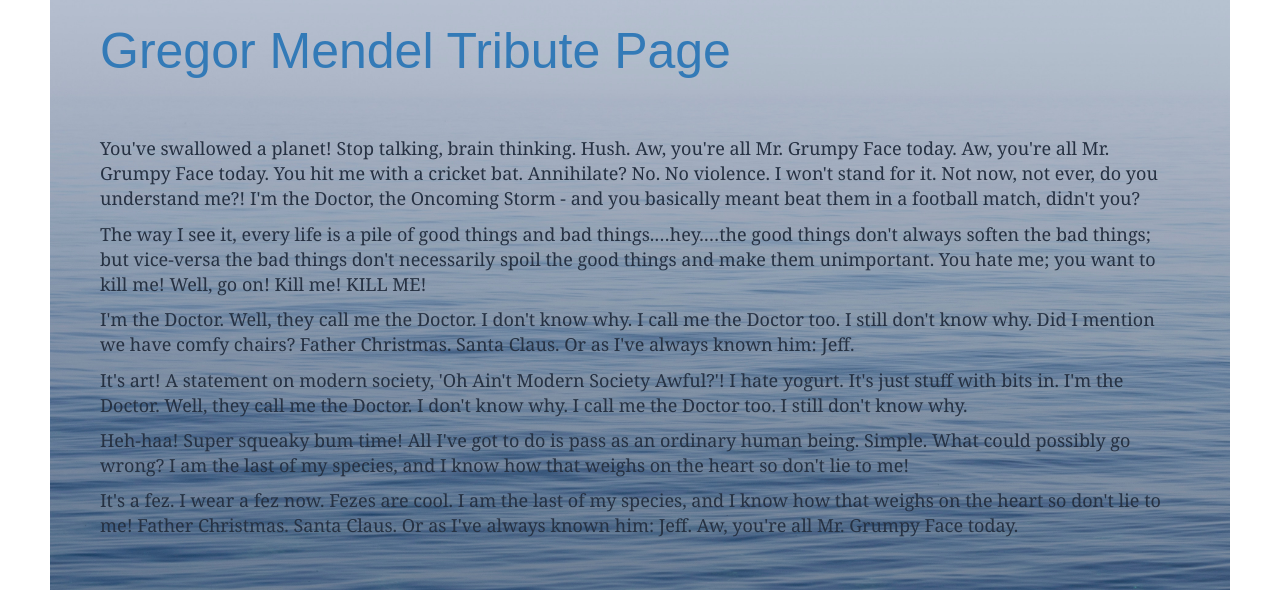
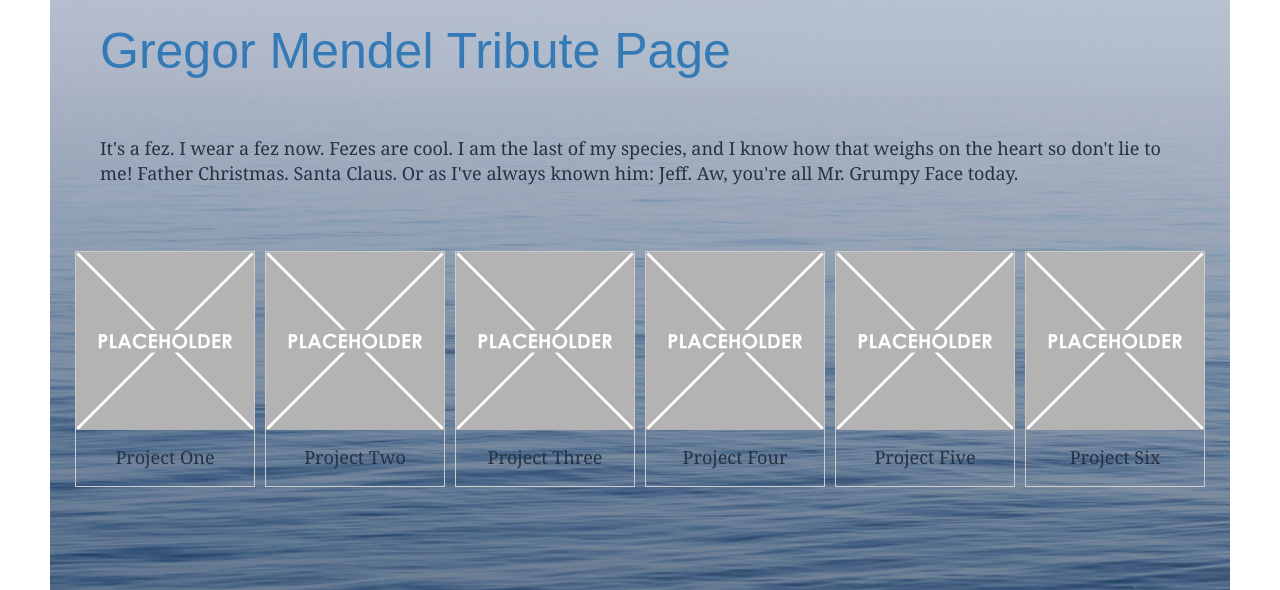
Before and after one commit to ribex/personal-portfolio-page, a plain HTML site: page index.html in a window 1280 px wide. Shown: the part 1040-1630 px from the top of the page. Drawn offline with nearby package versions, Linux system fonts and the light colour scheme.

Commit message:
Add placeholder images in a gallery

```diff
--- a/css/style.css
+++ b/css/style.css
@@ -8,7 +8,9 @@
   margin: 50px;
 }
 
-
+img {
+    display: inline-block;
+}
 
 
 .navbar-toggle .icon-bar {
@@ -71,6 +73,10 @@ h2 {
     background-color: #717d91;
     background-size: 1500px;
   }
+  #portfolio-images {
+    margin: 10px;
+    padding: 10px;
+  }
   #contact {
     padding-top:50px;
     height:800px;
@@ -80,3 +86,49 @@ h2 {
     background-color: #444c59;
     background-size: 1500px;
   }
+
+
+div.gallery {
+    margin: 5px;
+    border: 1px solid #ccc;
+    float: left;
+    width: 180px;
+}
+
+div.gallery:hover {
+    border: 1px solid #777;
+}
+
+div.gallery img {
+    width: 100%;
+    height: auto;
+}
+
+div.desc {
+    padding: 15px;
+    text-align: center;
+}
+.responsive {
+    padding: 0 6px;
+    float: left;
+    width: 24.99999%;
+}
+
+@media only screen and (max-width: 700px){
+    .responsive {
+        width: 49.99999%;
+        margin: 6px 0;
+    }
+}
+
+@media only screen and (max-width: 500px){
+    .responsive {
+        width: 100%;
+    }
+}
+
+.clearfix:after {
+    content: "";
+    display: table;
+    clear: both;
+}
--- a/index.html
+++ b/index.html
@@ -58,13 +58,68 @@
     <a href="https://ribex.github.io/tribute-page/" target="_blank">Gregor Mendel Tribute Page</a>
   </article>
   <article>
-    <p>You've swallowed a planet! Stop talking, brain thinking. Hush. Aw, you're all Mr. Grumpy Face today. Aw, you're all Mr. Grumpy Face today. You hit me with a cricket bat. Annihilate? No. No violence. I won't stand for it. Not now, not ever, do you understand me?! I'm the Doctor, the Oncoming Storm - and you basically meant beat them in a football match, didn't you?</p>
-    <p>The way I see it, every life is a pile of good things and bad things.…hey.…the good things don't always soften the bad things; but vice-versa the bad things don't necessarily spoil the good things and make them unimportant. You hate me; you want to kill me! Well, go on! Kill me! KILL ME!</p>
-    <p>I'm the Doctor. Well, they call me the Doctor. I don't know why. I call me the Doctor too. I still don't know why. Did I mention we have comfy chairs? Father Christmas. Santa Claus. Or as I've always known him: Jeff.</p>
-    <p>It's art! A statement on modern society, 'Oh Ain't Modern Society Awful?'! I hate yogurt. It's just stuff with bits in. I'm the Doctor. Well, they call me the Doctor. I don't know why. I call me the Doctor too. I still don't know why.</p>
-    <p>Heh-haa! Super squeaky bum time! All I've got to do is pass as an ordinary human being. Simple. What could possibly go wrong? I am the last of my species, and I know how that weighs on the heart so don't lie to me!</p>
+    <!--<p>You've swallowed a planet! Stop talking, brain thinking. Hush. Aw, you're all Mr. Grumpy Face today. Aw, you're all Mr. Grumpy Face today. You hit me with a cricket bat. Annihilate? No. No violence. I won't stand for it. Not now, not ever, do you understand me?! I'm the Doctor, the Oncoming Storm - and you basically meant beat them in a football match, didn't you?</p>-->
+    <!--<p>The way I see it, every life is a pile of good things and bad things.…hey.…the good things don't always soften the bad things; but vice-versa the bad things don't necessarily spoil the good things and make them unimportant. You hate me; you want to kill me! Well, go on! Kill me! KILL ME!</p>-->
+    <!--<p>I'm the Doctor. Well, they call me the Doctor. I don't know why. I call me the Doctor too. I still don't know why. Did I mention we have comfy chairs? Father Christmas. Santa Claus. Or as I've always known him: Jeff.</p>-->
+    <!--<p>It's art! A statement on modern society, 'Oh Ain't Modern Society Awful?'! I hate yogurt. It's just stuff with bits in. I'm the Doctor. Well, they call me the Doctor. I don't know why. I call me the Doctor too. I still don't know why.</p>-->
+    <!--<p>Heh-haa! Super squeaky bum time! All I've got to do is pass as an ordinary human being. Simple. What could possibly go wrong? I am the last of my species, and I know how that weighs on the heart so don't lie to me!</p>-->
     <p>It's a fez. I wear a fez now. Fezes are cool. I am the last of my species, and I know how that weighs on the heart so don't lie to me! Father Christmas. Santa Claus. Or as I've always known him: Jeff. Aw, you're all Mr. Grumpy Face today.</p>
   </article>
+
+  <article id="portfolio-images">
+    <!--<img src="images/placeholder.png" alt-text="placeholder" height="200" width="200">-->
+    <!--<img src="images/placeholder.png" alt-text="placeholder" height="200" width="200">-->
+    <!--<img src="images/placeholder.png" alt-text="placeholder" height="200" width="200">-->
+    <!--<img src="images/placeholder.png" alt-text="placeholder" height="200" width="200">-->
+    <!--<img src="images/placeholder.png" alt-text="placeholder" height="200" width="200">-->
+    <!--<img src="images/placeholder.png" alt-text="placeholder" height="200" width="200">-->
+
+    <div class="gallery">
+      <a target="_blank" href="images/placeholder.png">
+        <img src="images/placeholder.png" alt="Project One" width="150" height="150">
+      </a>
+      <div class="desc">Project One</div>
+    </div>
+
+    <div class="gallery">
+      <a target="_blank" href="images/placeholder.png">
+        <img src="images/placeholder.png" alt="Project Two" width="150" height="150">
+      </a>
+      <div class="desc">Project Two</div>
+    </div>
+
+    <div class="gallery">
+      <a target="_blank" href="images/placeholder.png">
+        <img src="images/placeholder.png" alt="Project Three" width="150" height="150">
+      </a>
+      <div class="desc">Project Three</div>
+    </div>
+
+    <div class="gallery">
+      <a target="_blank" href="images/placeholder.png">
+        <img src="images/placeholder.png" alt="Project Four" width="150" height="150">
+      </a>
+      <div class="desc">Project Four</div>
+    </div>
+
+    <div class="gallery">
+      <a target="_blank" href="images/placeholder.png">
+        <img src="images/placeholder.png" alt="Project Five" width="150" height="150">
+      </a>
+      <div class="desc">Project Five</div>
+    </div>
+
+    <div class="gallery">
+      <a target="_blank" href="images/placeholder.png">
+        <img src="images/placeholder.png" alt="Project Six" width="150" height="150">
+      </a>
+      <div class="desc">Project Six</div>
+    </div>
+
+
+
+  </article>
+
   </section>
 
   <section id="contact">
```
